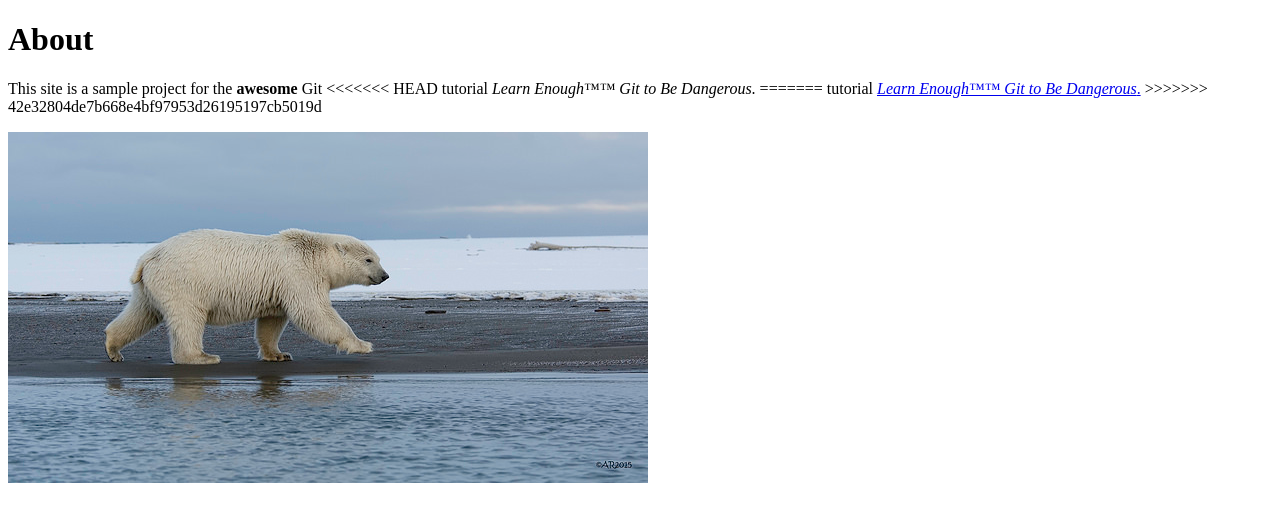
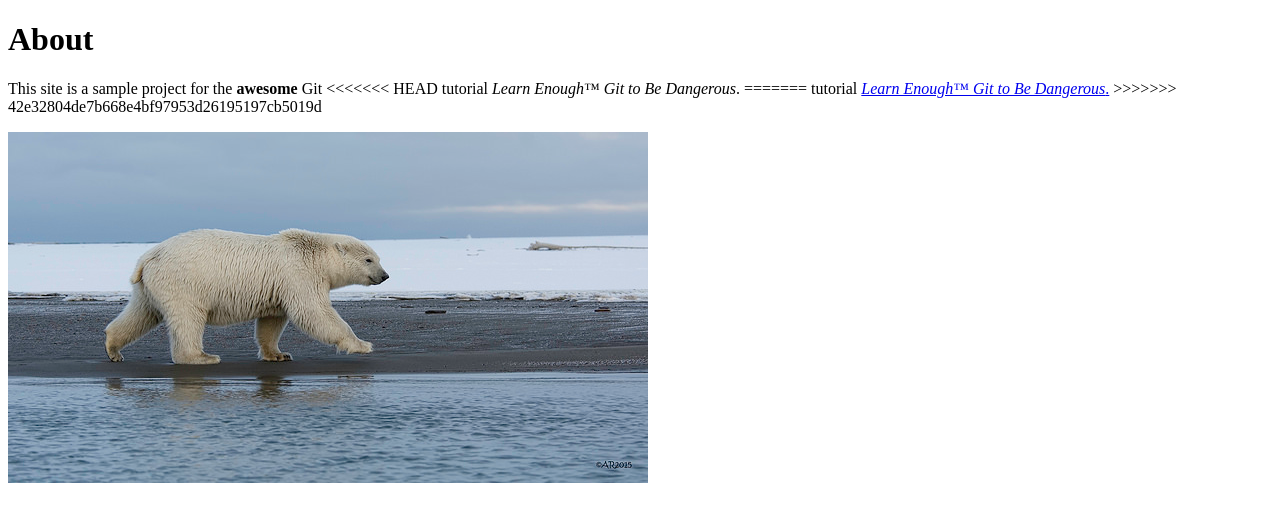
Before and after one commit to motti753/RubyTest, a plain HTML site: page about.html in a window 1280 px wide. Drawn offline with Linux system fonts and the light colour scheme.

Commit message:
Fix trademark character display

```diff
--- a/about.html
+++ b/about.html
@@ -2,15 +2,16 @@
 <html>
   <head>
     <title>About Us</title>
+    <meta charset="UTF-8">
   </head>
   <body>
     <h1>About</h1>
     <p>
       This site is a sample project for the <strong>awesome</strong> Git
 <<<<<<< HEAD
-      tutorial <em>Learn Enough&trade;™ Git to Be Dangerous</em>.
+      tutorial <em>Learn Enough™ Git to Be Dangerous</em>.
 =======
-      tutorial <a href="https://www.learnenough.com/git-tutorial"><em>Learn Enough&trade;™ Git to Be Dangerous</em>.</a>
+      tutorial <a href="https://www.learnenough.com/git-tutorial"><em>Learn Enough™ Git to Be Dangerous</em>.</a>
 >>>>>>> 42e32804de7b668e4bf97953d26195197cb5019d
     </p>
     <a href="https://www.flickr.com/photos/puliarfanita/22959238329">
```
Also changed, not shown: index.html (+1 -0 lines).
